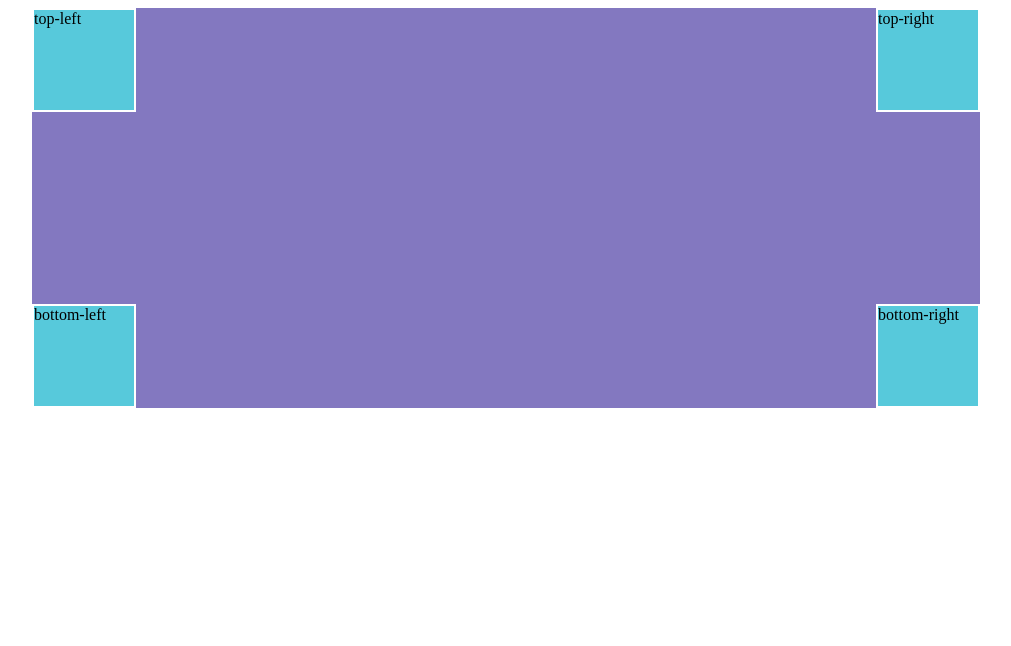
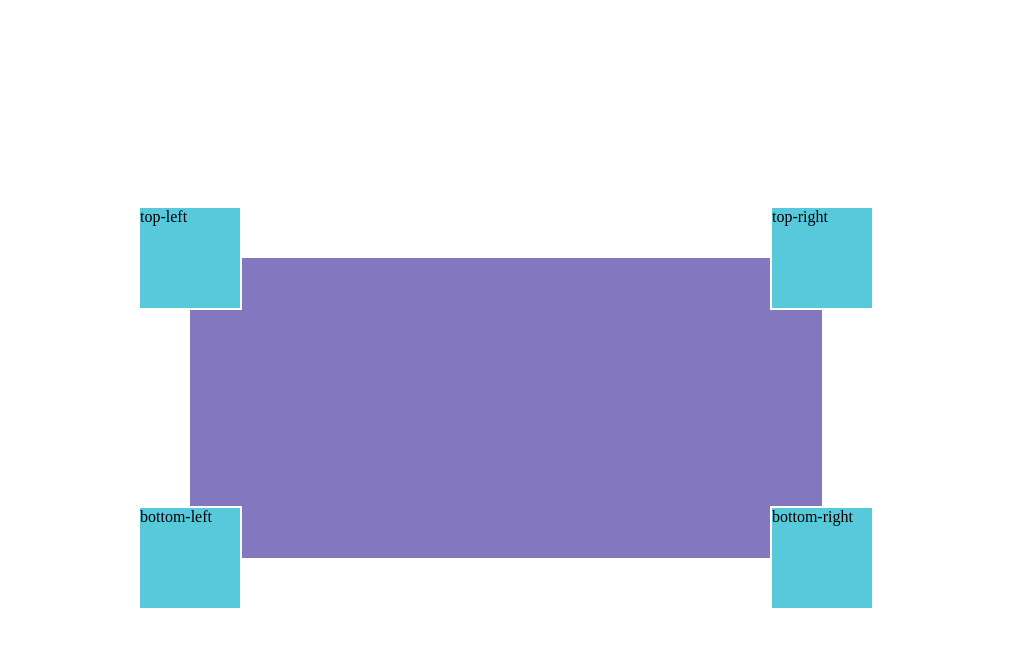
Before and after one commit to Vasudev-8145/css_works, a plain HTML site: page css_positions/index.html in a window 1280 px wide. Shown: the whole page, without its empty margins (134-1145 px from the left). Drawn offline with Linux system fonts and the light colour scheme.

Commit message:
transform-translate

```diff
--- a/css_positions/style.css
+++ b/css_positions/style.css
@@ -1,10 +1,18 @@
+body{
+    height: 100vh;
+}
+
 .parent{
     background-color: #8378c0;
-    width: 75%;
-    height: 400px;
+    width: 50%;
+    height: 300px;
     position: relative;
-    margin-left: auto;
-    margin-right: auto;
+    /* margin-left: auto;
+    margin-right: auto; */
+    top: 50%;
+    left: 50%;
+
+    transform: translate(-50%,-50%);
 }
 
 .child{
@@ -12,21 +20,30 @@
     height: 100px;
     background-color: #57c9db;
     border: 2px solid white;
+
+}
+
+.child:nth-child(1){
+    position: absolute;
+    transform: translate(-50%,-50%);
 }
 
 .child:nth-child(2){
     position: absolute;
     top: 0;
     right: 0;
+    transform: translate(50%,-50%);
 }
 
 .child:nth-child(3){
     position: absolute;
     bottom: 0;
+    transform: translate(-50%,50%);
 }
 
 .child:nth-child(4){
     position: absolute;
     right: 0;
     bottom: 0;
+    transform: translate(50%,50%);
 }
--- /dev/null
+++ b/css_product_card/style.css
@@ -0,0 +1,38 @@
+body{
+    height: 100vh;
+    width: 100vw;
+    background-color: rgb(238, 238, 103);
+}
+
+.card-image{
+    width: 50%;
+    height: 100px;
+    border: 2px solid green;
+    position: absolute;
+    transform: translate(50%,-50%);
+}
+
+.card-image>img{
+    height: 100%;
+    width: 100%;
+}
+
+.card-1{
+    background-color: rgb(183, 232, 84);
+    border: 2px solid black;
+    width: 25%;
+    min-height: 350px;
+    position: relative;
+    left: 50%;
+    top: 50%;
+    transform: translate(-50%,-50%);
+}
+
+.card-content{
+    /* background-color: cyan; */
+    min-height: 250px;
+    position: absolute;
+    top: 50%;
+    transform: translateY(-50%);
+    padding: 10%;
+}
```
Also changed, not shown: css_product_card/index.html (added, +53 -0 lines), 1 other file.
